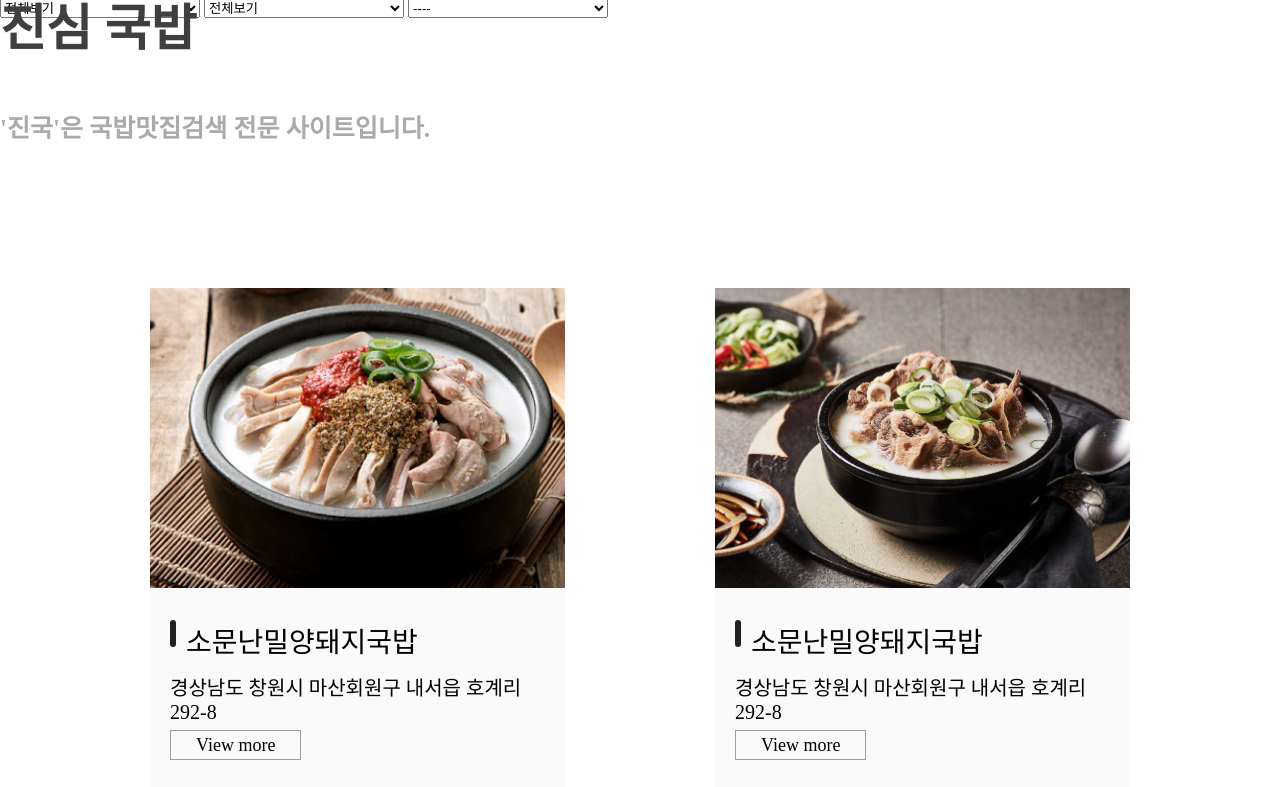
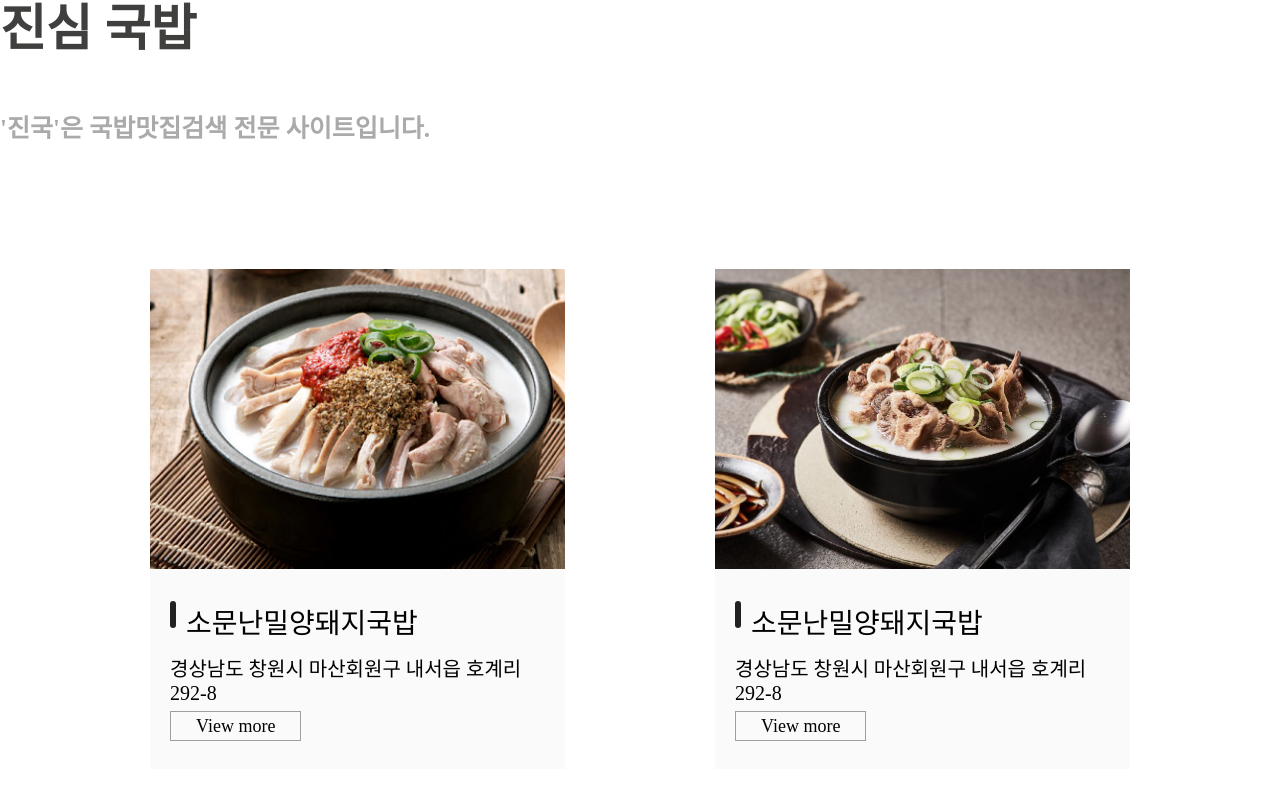
Before and after one commit to Code-Angler/KoreanSoupsMaina, a Flask app: template templates/index.html in a window 1280 px wide. Shown: the part 901-1688 px from the top of the page. Run offline with Flask 2, Linux system fonts and the light colour scheme; the template is opened without the code that fills it, so the values that code supplies are empty; some web fonts are replaced.

Commit message:
commit jinja

```diff
--- a/templates/index.html
+++ b/templates/index.html
@@ -22,36 +22,6 @@
             <p class="title-desc">'진국'은 국밥맛집검색 전문 사이트입니다.</p>
         </h3>
     </div>
-    <select class="form-control" style="width: 200px">지역
-        <option>전체보기</option>
-        <option>서울특별시</option>
-        <option>부산광역시</option>
-        <option>대구광역시</option>
-        <option>인천광역시</option>
-        <option>광주광역시</option>
-        <option>대전광역시</option>
-        <option>울산광역시</option>
-        <option>세종특별자치시</option>
-        <option>경기도</option>
-        <option>강원도</option>
-        <option>충청북도</option>
-        <option>충청남도</option>
-        <option>전라북도</option>
-        <option>전라남도</option>
-        <option>경상북도</option>
-        <option>경상남도</option>
-        <option>제주특별자치도</option>
-    </select> <select class="form-control" style="width: 200px">
-    <option>전체보기</option>
-    <option>순대국밥</option>
-    <option>돼지국밥</option>
-    <option>콩나물국밥</option>
-    <option>그외 국밥</option>
-</select> <select class="form-control" style="width: 200px">
-    <option>----</option>
-    <option>리뷰순</option>
-    <option>별점순</option>
-</select>
     <div class="main-list">
         <div class="list-columm">
             {% for store in stores %}
```
